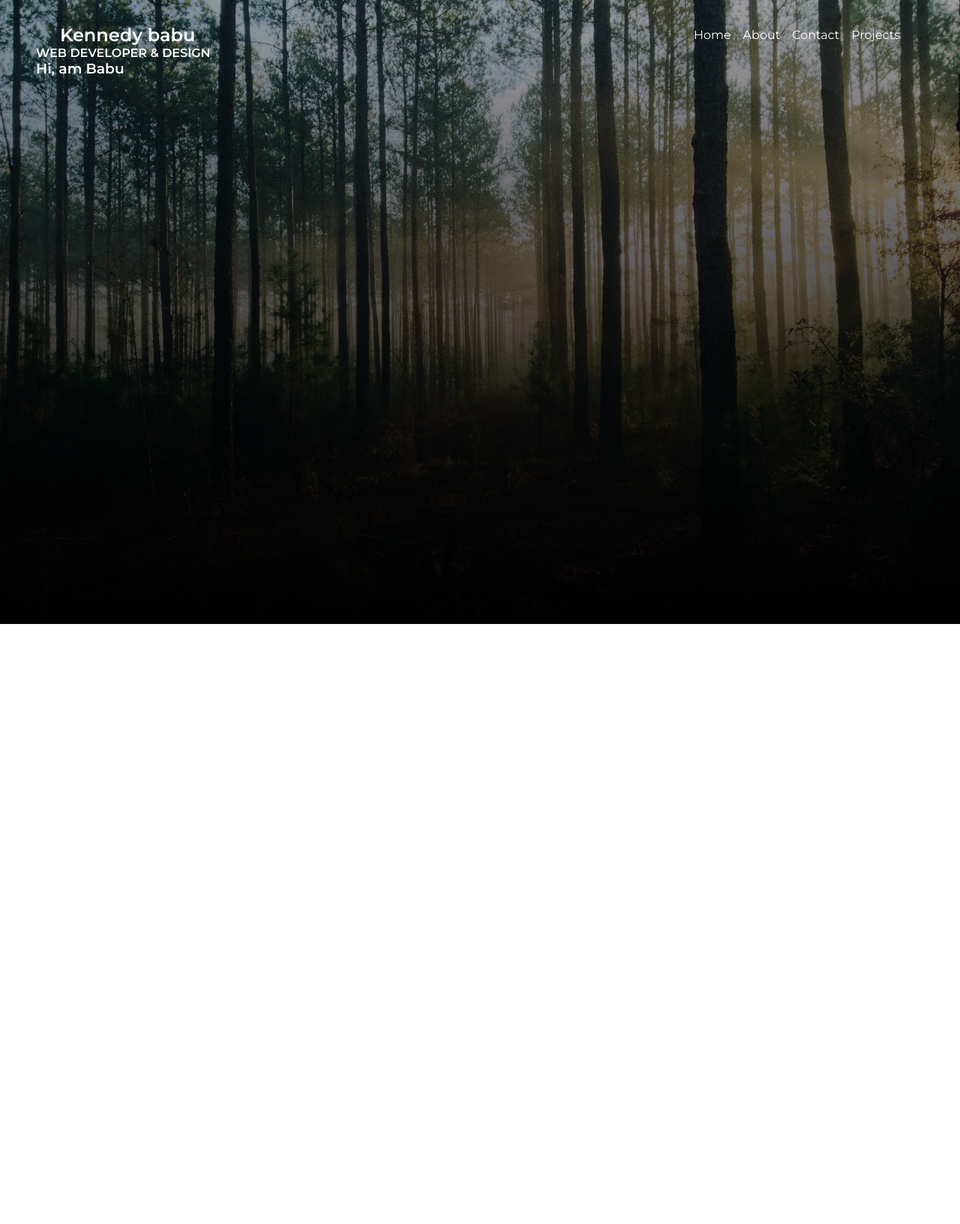
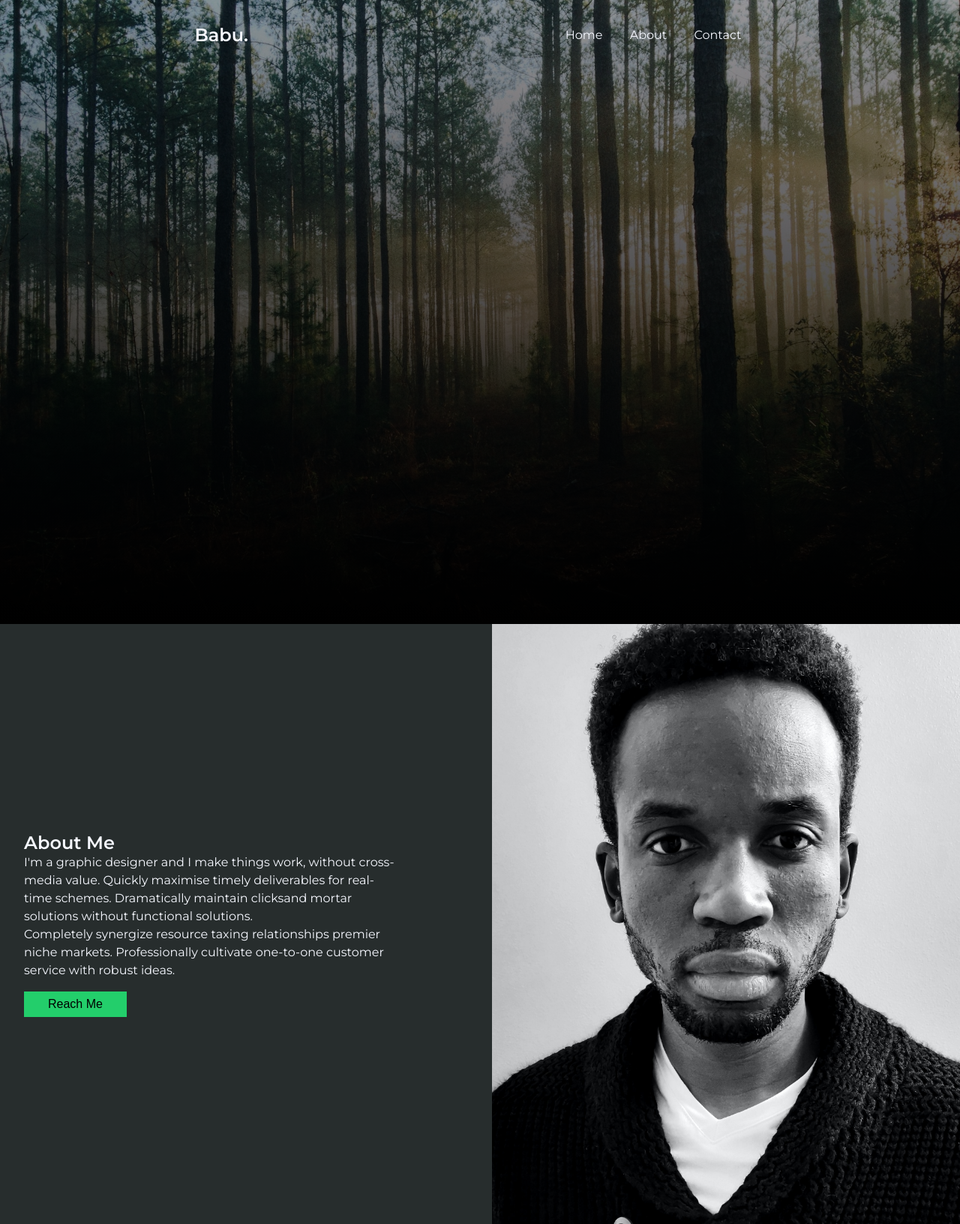
Before and after one commit to kennedybabu/portfolio-project, a plain HTML site: page index.html in a window 1280 px wide. Shown: the whole page at 75% size. Before the commit the page ends 832 px from the top, so only its background shows below. Drawn offline with Linux system fonts and the light colour scheme.

Commit message:
add the about me section

```diff
--- a/css/styles.css
+++ b/css/styles.css
@@ -3,6 +3,11 @@
 * {
     margin: 0;
     padding: 0;
+}
+
+html {
+    font-family: 'Montserrat', sans-serif;
+    color: var(--primary-white);
 }
 
 :root {
@@ -13,38 +18,67 @@
     --primary-purple: rgb(168, 70, 160);
 }
 
+header {
+    min-height: 100vh;
+    padding: 2rem 3rem 0 3rem;
+    background-image: linear-gradient(to bottom, rgba(0, 0, 0, 0.39), rgb(0, 0, 0)), url(/images/steven-kamenar-MMJx78V7xS8-unsplash.jpg);
+    background-position: center;
+    background-size: cover;
+    color: var(--primary-white);
+    /* display: flex; */
+    align-items: center;
+    justify-content: center;
+    text-align: center;
+}
 
 nav {
     display: flex;
     align-items: center;
-    justify-content: space-between;
-    padding: 0 2rem 0 2rem;
+    justify-content: space-around;
+}
+
+nav a {
+    text-decoration: none;
+    color: var(--primary-white);
+    margin-right: 2rem;
+}
+
+.about-me {
+    min-height: 100vh;
+    display: flex;
+    background-color: var(--primary-dark);
+
 
 }
 
-ul {
+.about-text {
+    flex: 1;
     display: flex;
+    align-items: flex-start;
+    justify-content: center;
+    text-align: start;
+    flex-direction: column;
+    padding-left: 2rem;
 }
 
-li {
-    list-style: none;
-    margin-left: 1rem;
+.about-text p {
+    max-width: 80%;
+    line-height: 1.5;
 }
 
-.hero {
-    min-height: 100vh;
-    padding: 2rem 3rem 0 3rem;
-    background-image: linear-gradient(to bottom, rgba(0, 0, 0, 0.356), rgba(0, 0, 0, 0.979)), url(/images/steven-kamenar-MMJx78V7xS8-unsplash.jpg);
-    background-position: center;
+.about-pic {
+    flex: 1;
+    background-image: url(/images/frantzou-fleurine-RTZ_u7LiEfg-unsplash.jpg);
+    background-position: top;
     background-size: cover;
-    color: white;
-    font-family: 'Montserrat', sans-serif;
+    background-repeat: no-repeat;
 }
 
-.hero h2 {
-    font-weight: 600;
+
+.btn {
+    padding: .5rem 2rem;
+    border: none;
+    background-color: var(--primary-green);
+    font-size: 1rem;
+    margin-top: 1rem;
 }
-
-.hero-text {
-
-}
--- a/index.html
+++ b/index.html
@@ -8,23 +8,33 @@
     <title>Babu || Portfolio</title>
 </head>
 <body>
-    <div class="hero">
-        <nav>
-            <h2>Kennedy babu</h2>
+    <header>
+        <nav class="navbar">
+            <h2>Babu<span>.</span></h2>
 
-            <ul>
-                <li>Home</li>
-                <li>About</li>
-                <li>Contact</li>
-                <li>Projects</li>
+            <ul class="nav-links">
+                <a href="#">Home</a>
+                <a href="#">About</a>
+                <a href="#">Contact</a>
             </ul>
         </nav>
 
-        <div class="hero-text">
-            <h4>WEB DEVELOPER & DESIGN</h4>
-            <h3><span>Hi, am Babu</span></h3>
+
+    </header>
+
+    <section class="about-me">
+        <div class="about-text">
+            <h2>About Me</h2>
+            <p>I'm a graphic designer and I make things work, without cross-media value.
+                Quickly maximise timely deliverables for real-time schemes. Dramatically maintain
+                clicksand mortar solutions without functional solutions. <br>
+                Completely synergize resource taxing relationships premier niche markets.
+                Professionally cultivate one-to-one customer service with robust ideas.
+            </p>
+
+            <button class="btn">Reach Me</button>
         </div>
-
-    </div>
+        <div class="about-pic"></div>
+    </section>
 </body>
 </html>
```
